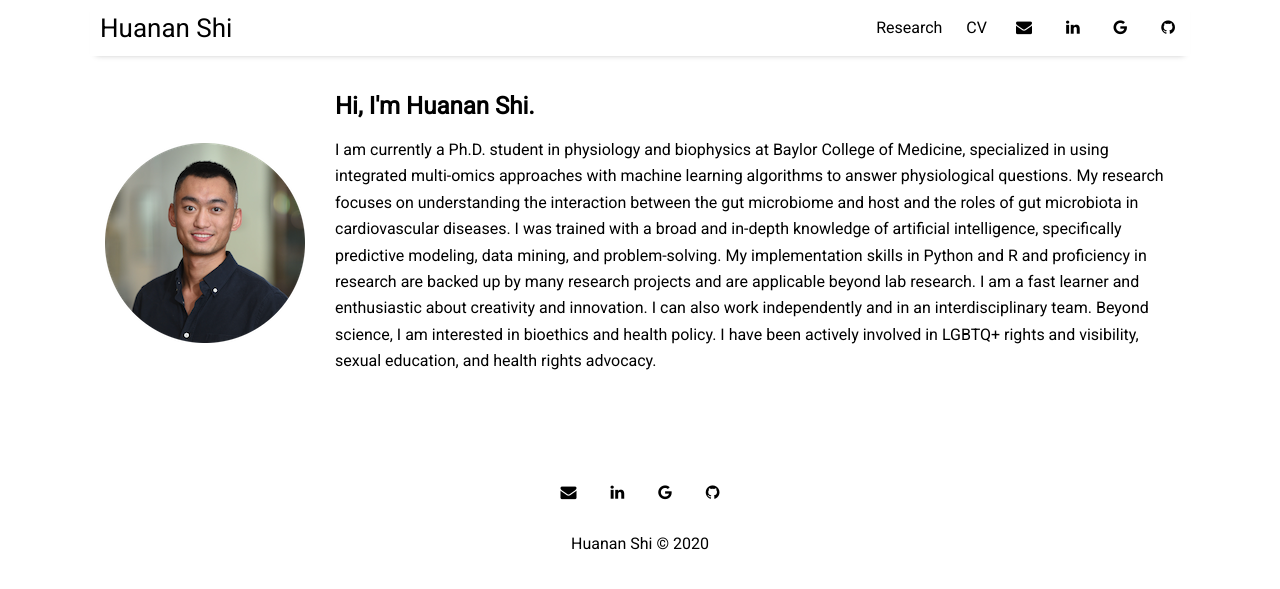
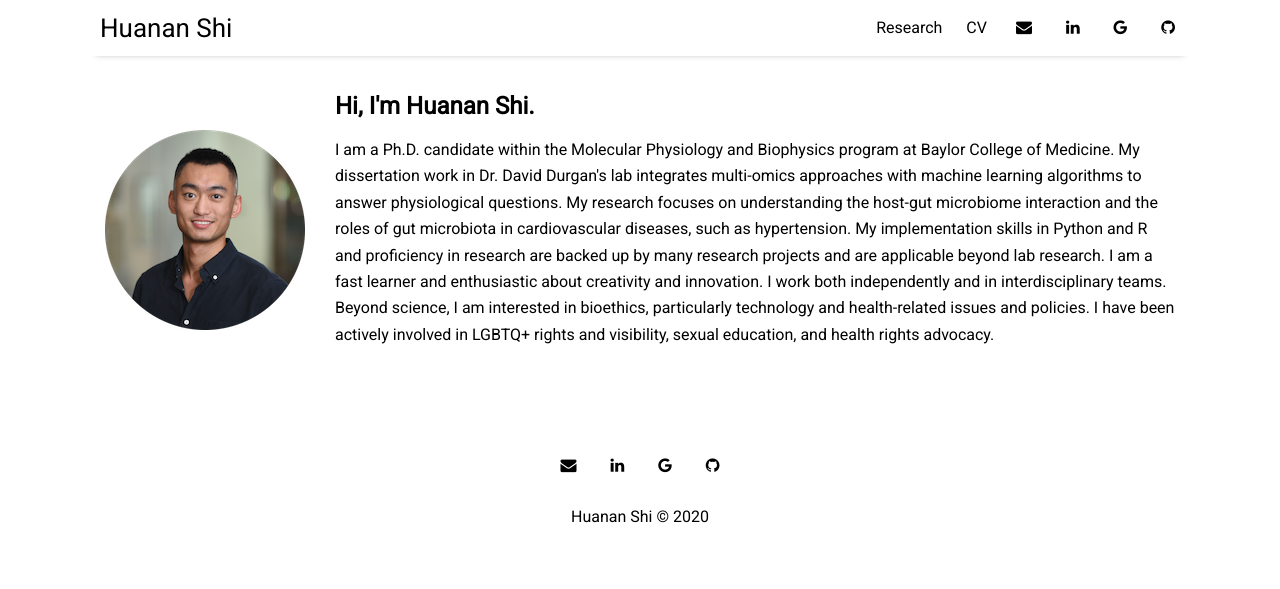
Before and after one commit to huananfshi/huananfshi.github.io, a Jekyll site: the page built from index.html, in a window 1280 px wide. Shown: the top 589 px of the page. Built offline with Jekyll 4.4.1, drawn with Linux system fonts in a browser that asks for light colours; nearby versions of some CDN libraries; the list of posts is cut into pages by our own code.

Commit message:
Update home.html

```diff
--- a/_layouts/home.html
+++ b/_layouts/home.html
@@ -9,8 +9,8 @@ title: Home
     </td>
     <td align="center" valign="center">
       <h2>Hi, I'm Huanan Shi.</h2>
-      <p>I am currently a Ph.D. student in physiology and biophysics at Baylor College of Medicine, specialized in using integrated multi-omics approaches with machine learning algorithms to answer physiological questions. My research focuses on understanding the interaction between the gut microbiome and host and the roles of gut microbiota in cardiovascular diseases. I was trained with a broad and in-depth knowledge of artificial intelligence, specifically predictive modeling, data mining, and problem-solving. My implementation skills in Python and R and proficiency in research are backed up by many research projects and are applicable beyond lab research. I am a fast learner and enthusiastic about creativity and innovation. I can also work independently and in an interdisciplinary team.
-Beyond science, I am interested in bioethics and health policy. I have been actively involved in LGBTQ+ rights and visibility, sexual education, and health rights advocacy.</p>
+      <p>I am a Ph.D. candidate within the Molecular Physiology and Biophysics program at Baylor College of Medicine. My dissertation work in Dr. David Durgan's lab integrates multi-omics approaches with machine learning algorithms to answer physiological questions. My research focuses on understanding the host-gut microbiome interaction and the roles of gut microbiota in cardiovascular diseases, such as hypertension. My implementation skills in Python and R and proficiency in research are backed up by many research projects and are applicable beyond lab research. I am a fast learner and enthusiastic about creativity and innovation. I work both independently and in interdisciplinary teams.
+Beyond science, I am interested in bioethics, particularly technology and health-related issues and policies. I have been actively involved in LGBTQ+ rights and visibility, sexual education, and health rights advocacy.</p>
     </td>
   </tr>
   </table>
```
